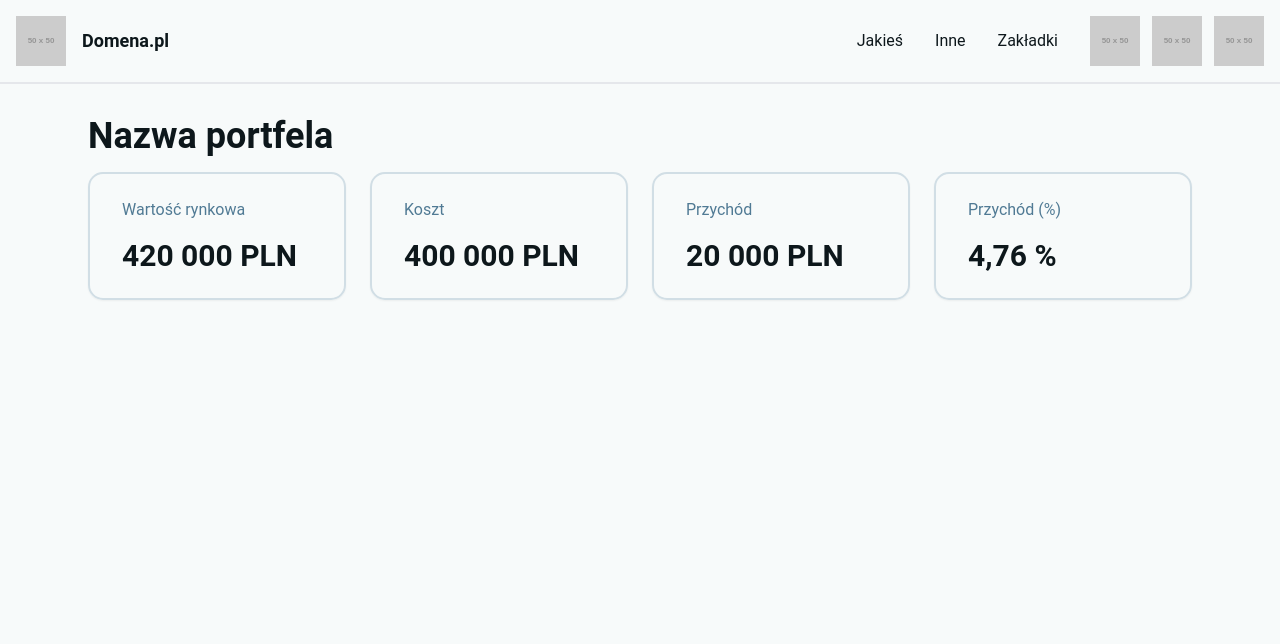
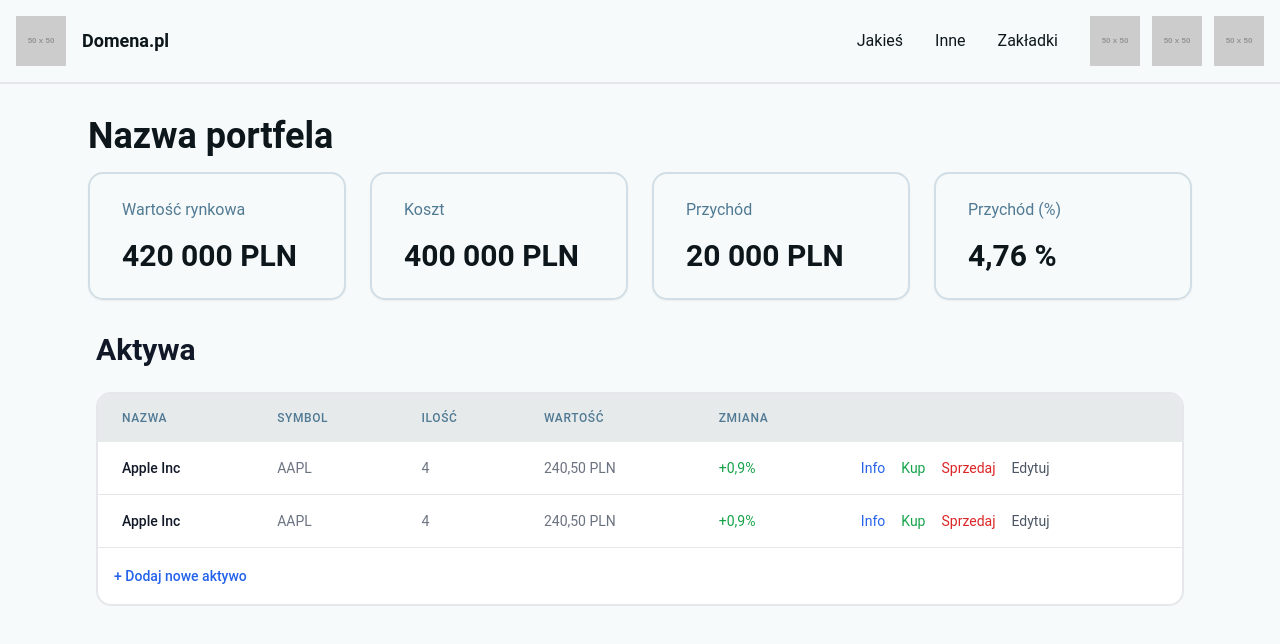
Before and after one commit to PawelSolecki/PRTF-frontend, a React app: page /portfolio/1 in a window 1280 px wide. Shown: the top 644 px of the page. Built offline with nearby package versions, Linux system fonts and the light colour scheme; the HTML template or start-up script is replaced by a standard one.

Commit message:
Add PortfolioHoldings and HoldingsList components; implement HoldingItem for displaying portfolio data; update Tailwind CSS configuration for basic color variations

```diff
--- /dev/null
+++ b/src/components/portfolio/HoldingItem.jsx
@@ -0,0 +1,34 @@
+// components/Portfolio/HoldingItem.jsx
+export default function HoldingItem({ name, symbol, quantity, value, change }) {
+  const isPositive = change.startsWith("+");
+
+  return (
+    <tr className="hover:bg-basic-100">
+      <td className="px-6 py-4 whitespace-nowrap text-sm font-medium text-gray-900">
+        {name}
+      </td>
+      <td className="px-6 py-4 whitespace-nowrap text-sm text-gray-500">
+        {symbol}
+      </td>
+      <td className="px-6 py-4 whitespace-nowrap text-sm text-gray-500">
+        {quantity}
+      </td>
+      <td className="px-6 py-4 whitespace-nowrap text-sm text-gray-500">
+        {value}
+      </td>
+      <td
+        className={`px-6 py-4 whitespace-nowrap text-sm ${
+          isPositive ? "text-green-600" : "text-red-600"
+        }`}
+      >
+        {change}
+      </td>
+      <td className="px-6 py-4 whitespace-nowrap text-sm space-x-4">
+        <button className="text-blue-600 hover:text-blue-800">Info</button>
+        <button className="text-green-600 hover:text-green-800">Kup</button>
+        <button className="text-red-600 hover:text-red-800">Sprzedaj</button>
+        <button className="text-gray-600 hover:text-gray-800">Edytuj</button>
+      </td>
+    </tr>
+  );
+}
--- /dev/null
+++ b/src/components/portfolio/HoldingsList.jsx
@@ -0,0 +1,54 @@
+// components/Portfolio/HoldingsList.jsx
+import HoldingItem from "./HoldingItem";
+
+const mockHoldings = [
+  {
+    id: 1,
+    name: "Apple Inc",
+    symbol: "AAPL",
+    quantity: 4,
+    value: "240,50 PLN",
+    change: "+0,9%",
+  },
+  {
+    id: 2,
+    name: "Apple Inc",
+    symbol: "AAPL",
+    quantity: 4,
+    value: "240,50 PLN",
+    change: "+0,9%",
+  },
+];
+
+export default function HoldingsList() {
+  return (
+    <div className="bg-white rounded-[15px] border-2 overflow-hidden">
+      <table className="w-full">
+        <thead className="bg-basic-200">
+          <tr>
+            {["Nazwa", "Symbol", "Ilość", "Wartość", "Zmiana", ""].map(
+              (header) => (
+                <th
+                  key={header}
+                  className="px-6 py-4 text-left text-xs font-medium text-accent uppercase tracking-wider"
+                >
+                  {header}
+                </th>
+              )
+            )}
+          </tr>
+        </thead>
+        <tbody className="bg-white divide-y divide-gray-200">
+          {mockHoldings.map((holding) => (
+            <HoldingItem key={holding.id} {...holding} />
+          ))}
+        </tbody>
+      </table>
+      <div className="p-4 border-t border-gray-200">
+        <button className="text-blue-600 hover:text-blue-800 text-sm font-medium">
+          + Dodaj nowe aktywo
+        </button>
+      </div>
+    </div>
+  );
+}
--- a/src/components/portfolio/PortfolioContent.jsx
+++ b/src/components/portfolio/PortfolioContent.jsx
@@ -1,9 +1,11 @@
 import PortfolioSummary from "./PortfolioSummary";
+import PortfolioHoldings from "./PortfolioHoldings";
 
 export default function PortfolioContent() {
   return (
     <>
       <PortfolioSummary />
+      <PortfolioHoldings />
     </>
   );
 }
--- /dev/null
+++ b/src/components/portfolio/PortfolioHoldings.jsx
@@ -0,0 +1,11 @@
+// components/Portfolio/PortfolioHoldings.jsx
+import HoldingsList from "./HoldingsList";
+
+export default function PortfolioHoldings() {
+  return (
+    <section className="max-w-6xl mx-auto mt-8 px-4 sm:px-6 lg:px-8">
+      <h2 className="text-3xl font-bold text-gray-900 mb-6">Aktywa</h2>
+      <HoldingsList />
+    </section>
+  );
+}
--- a/tailwind.config.js
+++ b/tailwind.config.js
@@ -6,7 +6,12 @@ module.exports = {
       colors: {
         dark: "#0D171B",
         accent: "#507A94",
-        basic: "#F7FAFA",
+        basic: {
+          DEFAULT: "#F7FAFA", // Kolor podstawowy
+          100: "#EFF2F2", // Nieco ciemniejszy
+          200: "#E7EAEA", // Jeszcze ciemniejszy
+          300: "#DFE2E2", // Najciemniejszy
+        },
         secondary: "#D1DEE5",
         myGreen: "#69B684",
         myRed: "#DC666A",
```
